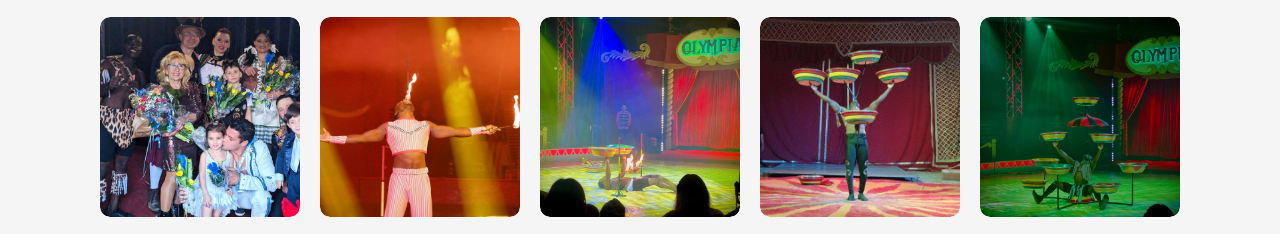
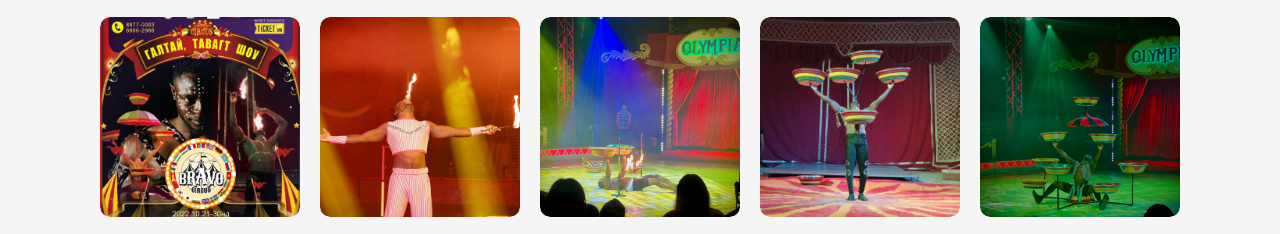
Before and after one commit to NiiOdartei1/circus, a plain HTML site: page gallery.html in a window 1280 px wide. Shown: the part 1722-1956 px from the top of the page. Drawn offline with nearby package versions, Linux system fonts and the light colour scheme.

Commit message:
Update gallery.html

```diff
--- a/gallery.html
+++ b/gallery.html
@@ -139,7 +139,7 @@
                         <img src="images/49.jpg" alt="Sample Image 1">
                     </div>
                     <div class="grid-item">
-                        <img src="images/7.jpg" alt="Sample Image 2">
+                        <img src="images/bravo-circus-3.jpg" alt="Sample Image 2">
                     </div>
                     <div class="grid-item">
                         <img src="images/31.jpg" alt="Sample Image 1">
```
